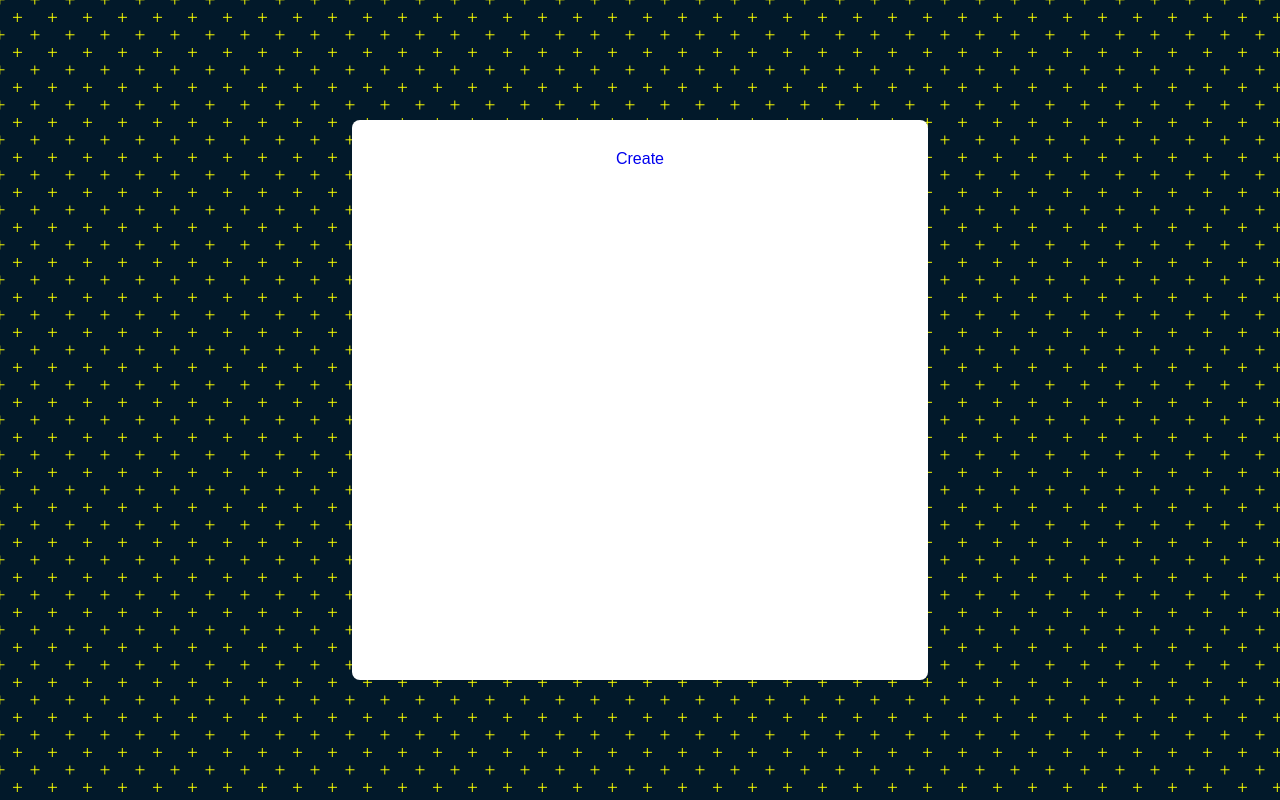
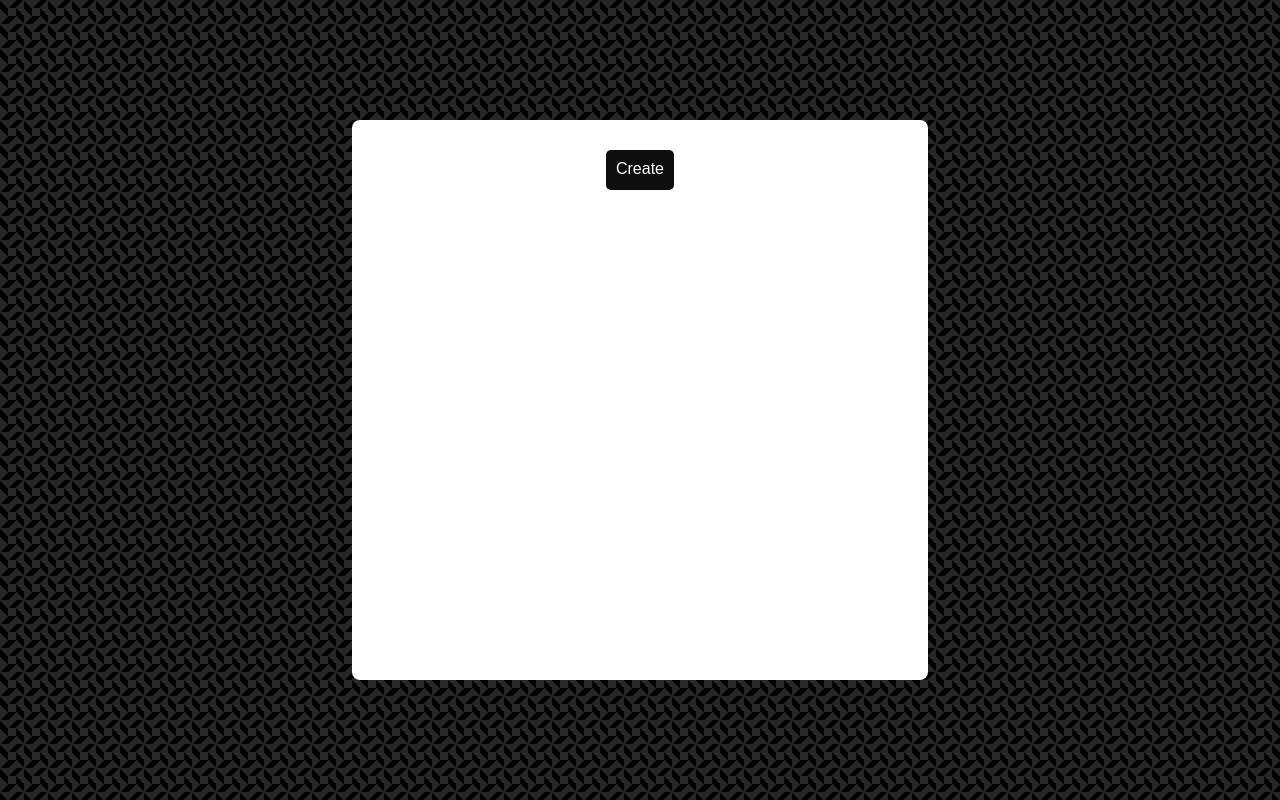
Before and after one commit to Frasato/shopping-list, a React (Create React App) app: page / in a window 1280 px wide. Built offline with nearby package versions, Linux system fonts and the light colour scheme; the HTML template or start-up script is replaced by a standard one.

Commit message:
Create more Styles

```diff
--- a/src/Components/ListItems/Item/Item.js
+++ b/src/Components/ListItems/Item/Item.js
@@ -1,12 +1,13 @@
 import { FaTrash } from "react-icons/fa";
+import "../../../styles/items.css";
 
 export default function Item({itemName, itemValue, deleteItem}){
     return(
-        <div>
-            <h1>{itemName}</h1>
-            <h2>{itemValue}</h2>
-            <input type="checkbox"/>
-            <button onClick={deleteItem}><FaTrash /></button>
+        <div className="items-container">
+            <h1 className="name-item">{itemName}</h1>
+            <h2 className="item-value">{itemValue}</h2>
+            <input type="checkbox" className="check-item"/>
+            <button onClick={deleteItem} className="delete-item"><FaTrash /></button>
         </div>
     );
 }
--- a/src/styles/home.css
+++ b/src/styles/home.css
@@ -1,11 +1,11 @@
 .home_container{
-    background-color: #02192a;
-    opacity: 1;
-    background: radial-gradient(circle, transparent 20%, #02192a 20%, #02192a 80%, transparent 80%, transparent),
-        radial-gradient(circle, transparent 20%, #02192a 20%, #02192a 80%, transparent 80%, transparent) 17.5px 17.5px,
-        linear-gradient(#fbff00 1.4000000000000001px, transparent 1.4000000000000001px) 0 -0.7000000000000001px,
-        linear-gradient(90deg, #fbff00 1.4000000000000001px, #02192a 1.4000000000000001px) -0.7000000000000001px 0;
-    background-size: 35px 35px, 35px 35px, 17.5px 17.5px, 17.5px 17.5px;
+    background:
+      conic-gradient(from -45deg at calc(100%/3) calc(100%/3), #282828 90deg, #0000 0),
+      conic-gradient(from -135deg at calc(100%/3) calc(2*100%/3), #282828 90deg, #000000 0 135deg, #0000 0),
+      conic-gradient(from 135deg at calc(2*100%/3) calc(2*100%/3), #282828 90deg, #000000 0 135deg, #0000 0),
+      conic-gradient(from 45deg at calc(2*100%/3) calc(100%/3), #282828 90deg, #000000 0 135deg, #0000 0,#282828 0 225deg,#000000 0);
+    background-size: 24px 24px;
+
     width: 100%;
     height: 100vh;
 
--- /dev/null
+++ b/src/styles/items.css
@@ -0,0 +1,16 @@
+.items-container{
+    display: flex;
+    justify-content: center;
+    align-items: center;
+    background-color: rgb(250, 250, 250);
+    width: 40vw;
+    height: 50px;
+}
+
+.name-item{}
+
+.item-value{}
+
+.check-item{}
+
+.delete-item{}
--- a/src/styles/listItem.css
+++ b/src/styles/listItem.css
@@ -1,19 +1,22 @@
 .list-container{
     background-color: white;
-    width: 45vw;
-    height: 70vh;
+    width: 45%;
+    height: 70%;
     border-radius: 8px;
     display: flex;
-    justify-content: center;
+    flex-direction: column;
+    align-items: center;
 }
 
 .button-create{
+    background-color: rgb(14, 14, 14);
+    color: white;
+    padding: 10px;
     margin: 30px 0;
-    width: 90px;
-    height: 25px;
-    text-align: center;
+    height: 40px;
+    border-radius: 5px;
 }
 
 .button-create:hover{
-    background-color: rgba(255, 255, 0, 1);
+    filter: drop-shadow(1px 10px 10px rgba(0, 0, 0, 0.2));
 }
```
